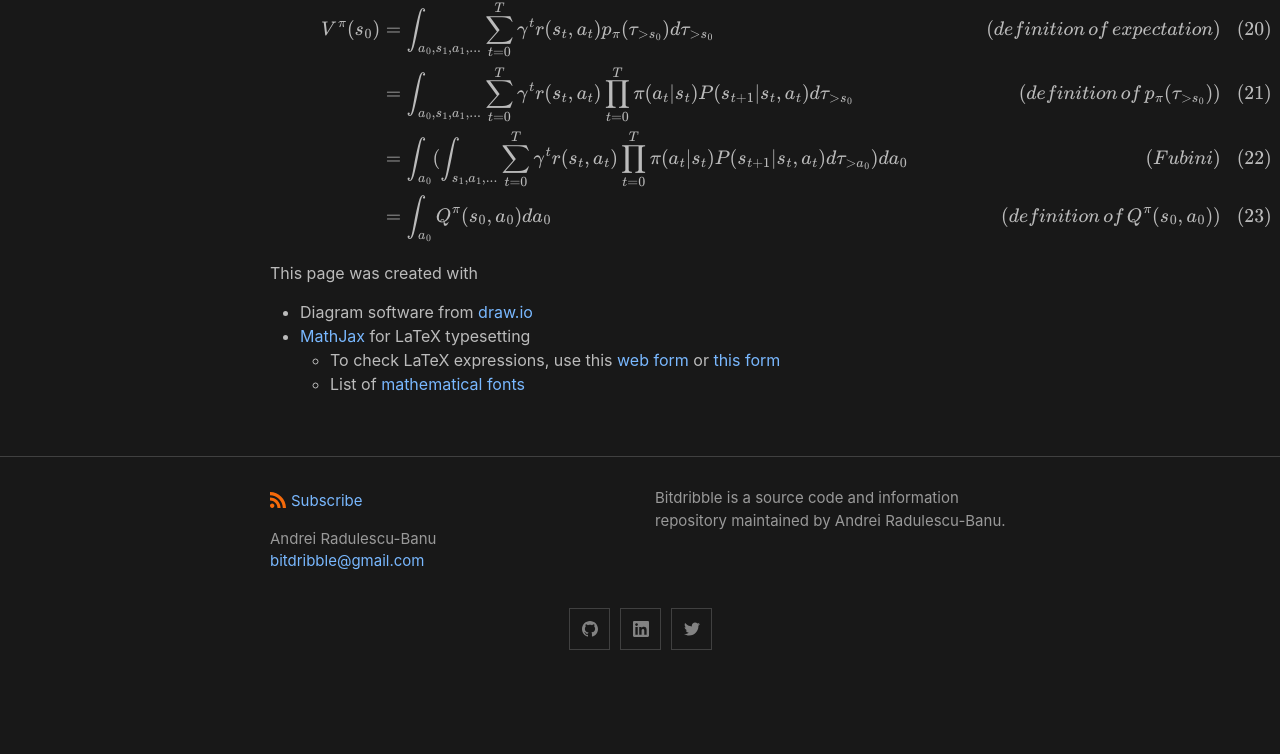
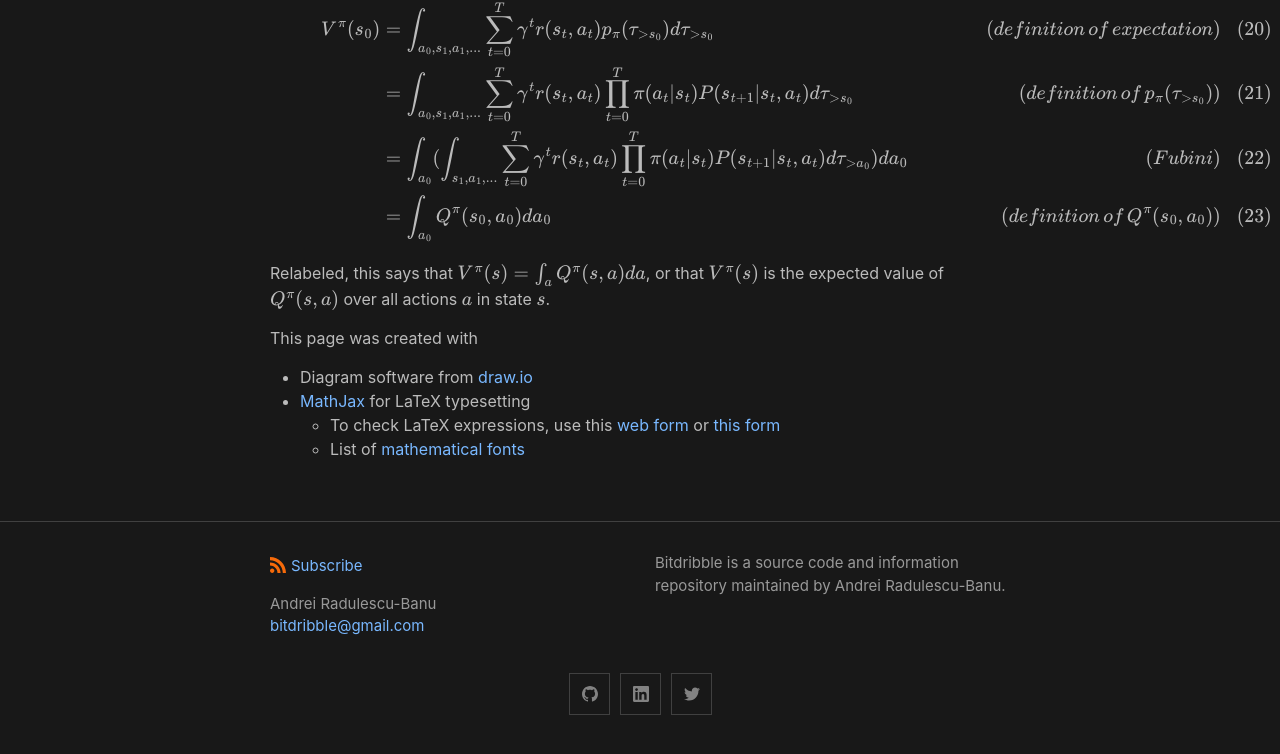
Before and after one commit to analytiq-hub/sigagent.github.io, a Jekyll site: the page built from machine_learning/_posts/2021-01-22-reinforce.md, in a window 1280 px wide and 900 px high, scrolled down 5461 px. Shown: the top 754 px of the window. Built offline with Jekyll 4.4.1, drawn with Linux system fonts in a browser that asks for light colours; formulas are drawn with MathJax 3; a script that is not in the unit is left out.

Commit message:
*** empty log message ***

```diff
--- a/machine_learning/_posts/2021-01-22-reinforce.md
+++ b/machine_learning/_posts/2021-01-22-reinforce.md
@@ -202,6 +202,8 @@ V^\pi(s_0) & = \int_{a_0, s_1, a_1, ...} \sum_{t=0}^{T} \gamma^{t} r(s_t, a_t) p
 \end{align}
 $$
 
+Relabeled, this says that $$V^\pi(s) = \int_a Q^\pi(s, a) da$$, or that $$V^\pi(s)$$ is the expected value of $$Q^\pi(s, a)$$ over all actions $$a$$ in state $$s$$.
+
 This page was created with
 * Diagram software from [draw.io](https://draw.io)
 * [MathJax](http://sgeos.github.io/github/jekyll/2016/08/21/adding_mathjax_to_a_jekyll_github_pages_blog.html) for LaTeX typesetting
```
